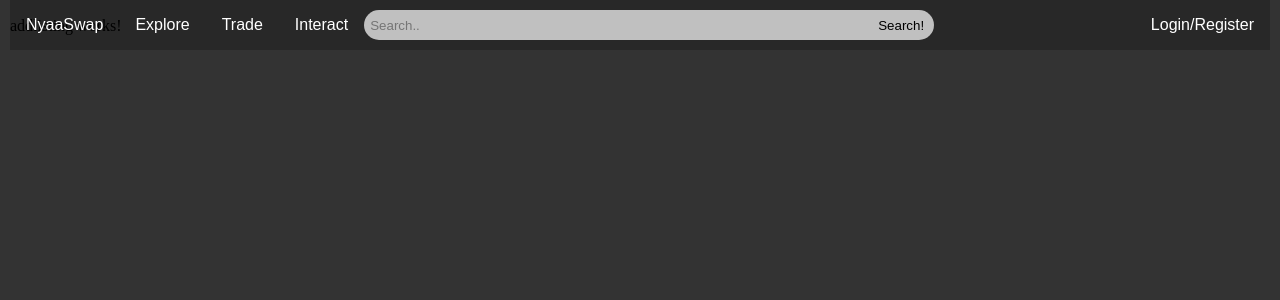
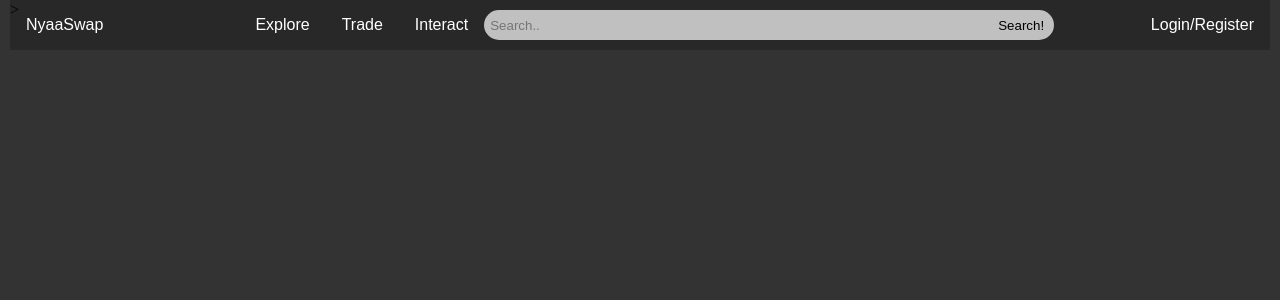
Before and after one commit to naslee2/nyaa_swapmeet, an Angular app in the folder angular/: page /addlisting in a window 1280 px wide. Shown: the top 300 px of the page. Built offline with nearby package versions, Linux system fonts and the light colour scheme; no server answers.

Commit message:
adding add listing logic

```diff
--- a/angular/src/app/addlisting/addlisting.component.html
+++ b/angular/src/app/addlisting/addlisting.component.html
@@ -1,3 +1,5 @@
-<p>
-  addlisting works!
-</p>
+<div id="list">
+  <div id="addlist">
+
+  </div>
+</div>>
--- a/angular/src/app/app.component.css
+++ b/angular/src/app/app.component.css
@@ -86,7 +86,7 @@ li a:hover, .dropdown:hover .dropbtn {
 #searchbar{
     margin-top: 10px;
     margin-bottom: 10px;
-    padding: 4px 4px;
+    padding: 4px 4px 4px 4px;;
     display:inline-block;
     position:relative;
     /* border:1px solid transparent; */
@@ -111,3 +111,7 @@ li a:hover, .dropdown:hover .dropbtn {
     cursor: pointer;
     color: black;
 }
+
+#homelink{
+    padding-right:120px;
+}
--- a/angular/src/app/app.component.html
+++ b/angular/src/app/app.component.html
@@ -1,6 +1,6 @@
 <div id="navbar">
   <ul>
-    <li><a [routerLink]="['']">NyaaSwap</a></li>
+    <li id="homelink"><a [routerLink]="['']">NyaaSwap</a></li>
     <li><a [routerLink]="['index']">Explore</a></li>
     <li><a [routerLink]="['listings']">Trade</a></li>
     <li><a [routerLink]="['collections']">Interact</a></li>
--- a/angular/src/app/http.service.ts
+++ b/angular/src/app/http.service.ts
@@ -76,4 +76,23 @@ export class HttpService {
     return this._http.delete('/delete/'+id);
   }
 
+  getListings(){
+
+  }
+
+  getListingProfile(){
+
+  }
+
+  addListing(){
+
+  }
+
+  editListing(){
+
+  }
+
+  deleteListing(){
+
+  }
 }
```
Also changed, not shown: 1 other file (tests, documents, lock files or other folders).
